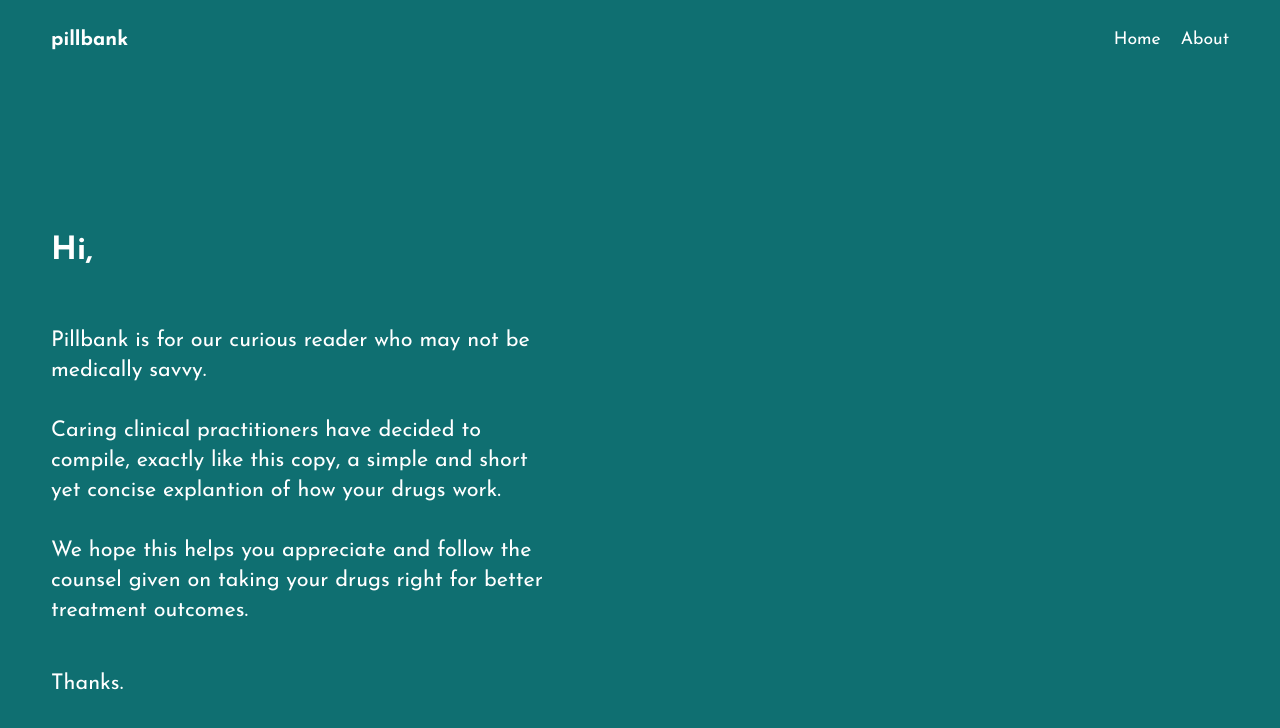
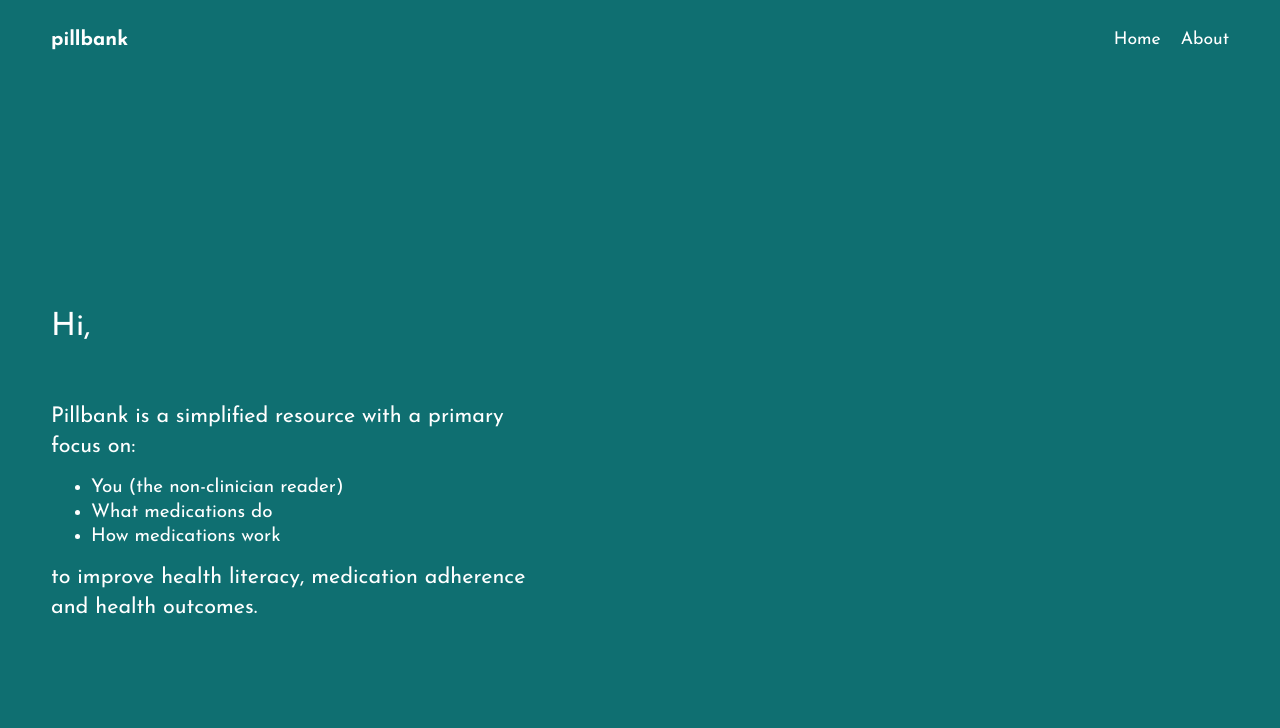
Before and after one commit to mchase007/pillbankv3, a Vue app: page /about in a window 1280 px wide. Shown: the top 728 px of the page. Built offline with nearby package versions, Linux system fonts and the light colour scheme.

Commit message:
about page update

```diff
--- a/src/views/About.vue
+++ b/src/views/About.vue
@@ -5,14 +5,15 @@
     <section class="about flex flex-fd-c flex-jc-c" :class="{open: isOpen}">
     <h1 class="title">Hi,</h1>
     <p class="">
-      Pillbank is for our curious reader who may not be medically savvy.
-      <br><br>
-      Caring clinical practitioners have decided to compile, exactly like this copy, a simple and short yet concise explantion of how your drugs work.
-      <br><br>
-      We hope this helps you appreciate and follow the counsel given on taking your drugs right for better treatment outcomes.
+      Pillbank is a simplified resource with a primary focus on:
     </p>
+    <ul class="focus-list">
+      <li>You (the non-clinician reader)</li>
+      <li>What medications do</li>
+      <li>How medications work</li>
+    </ul>
     <p class="">
-      Thanks.
+      to improve health literacy, medication adherence and health outcomes.
     </p>
   </section>
   </section>
@@ -64,6 +65,17 @@ export default {
     }
     h1 {
       font-size: 2rem;
+      font-weight: 400;
+    }
+
+    .focus-list {
+      margin-top: -8px;
+      margin-bottom: -8px;
+    }
+
+    .focus-list li{
+      font-size: 1.18rem;
+      // list-style: none;
     }
   }
 
@@ -72,6 +84,11 @@ export default {
       font-size: 1.35rem;
       line-height: 30px;
     }
+
+    .focus-list li{
+      font-size: 1.23rem;
+      // list-style: none;
+    }
 }
 
 </style>
```
